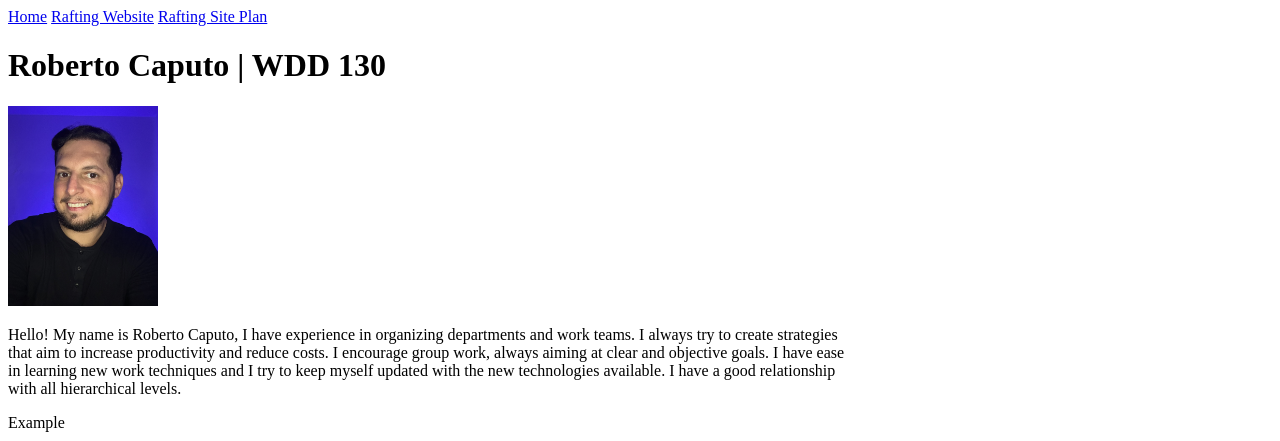
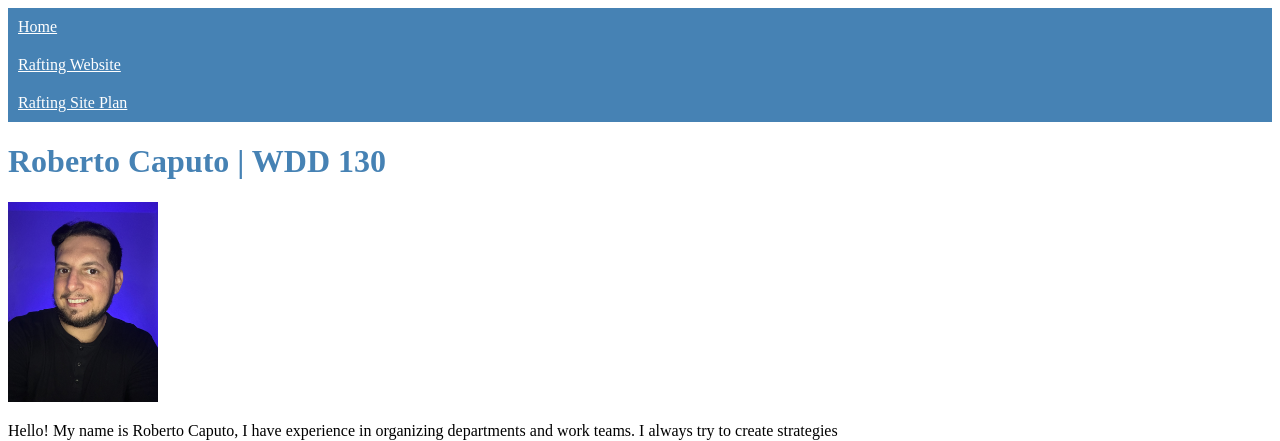
Before and after one commit to robertocaputo/wdd130, a plain HTML site: page index.html in a window 1280 px wide. Shown: the top 441 px of the page. Drawn offline with Linux system fonts and the light colour scheme.

Commit message:
Add files via upload

```diff
--- a/style.css
+++ b/style.css
@@ -17,6 +17,21 @@ aside img {
   height: auto;
 }
 
+nav {
+  background: steelblue;
+  color: white;
+}
+
+nav a {
+  color: white;
+  padding: 10px;
+  display: block;
+}
+
+h1 {
+  color: steelblue;
+}
+
 main img {
   width: 150px;
   height: auto;
```
